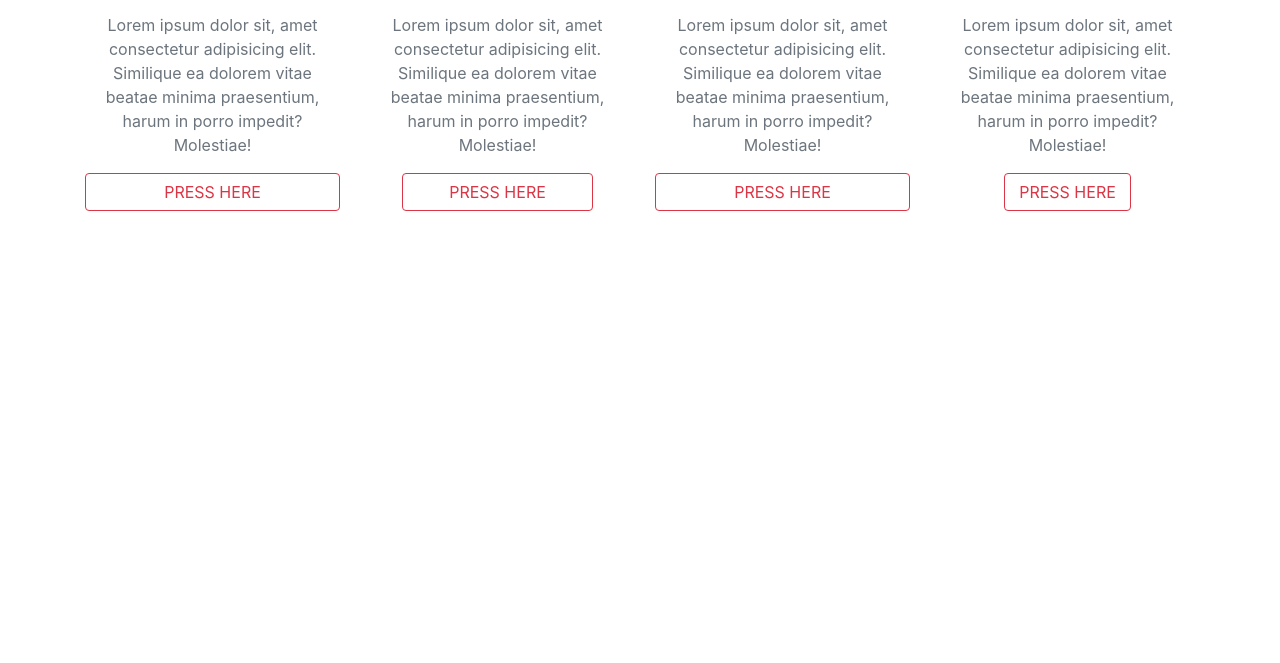
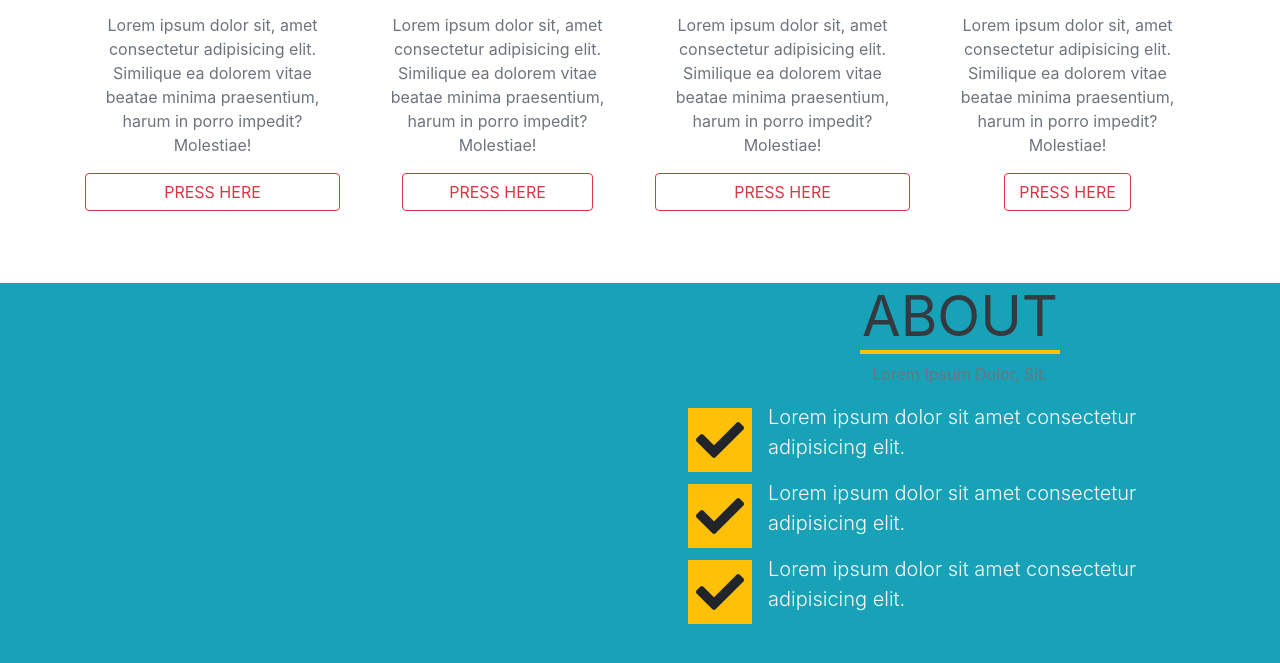
Before and after one commit to Yogesh9643/bootstrap_practice_project, a plain HTML site: page index.html in a window 1280 px wide. Shown: the part 1124-1787 px from the top of the page. Before the commit the page ends 1407 px from the top, so only its background shows below. Drawn offline with nearby package versions, Linux system fonts and the light colour scheme.

Commit message:
added about section

```diff
--- a/css/main.css
+++ b/css/main.css
@@ -7,3 +7,6 @@
     margin:0 auto;
     color:burlywood important;
 }
+.height-80{
+    min-height:80vh;
+}
--- a/index.html
+++ b/index.html
@@ -125,11 +125,75 @@
             >
           </div>
           <!--end of single column-->
+        </div>
+      </div>
+    </section>
+    <!--end of skill section-->
+
+
+
+    <!--start of about section-->
+    <section id="about" class="bg-info">
+      <div class="container-fluid">
+        <div class="row">
+          <!--about image col-->
+          <div class="col-md-6 about-picture height-80"></div>
+          <!--about image col-->
+          <div class="col-md-6 about-text height-80 px-5">
+            <!--this is for centering-->
+            <div class="about-text-center">
+              <!--start of title-->
+              <div class="row">
+                <div class="col text-center">
+                  <h1 class="display-4 text-uppercase text-dark mb-0">
+                    <strong>About</strong>
+                  </h1>
+                  <div class="title-underline bg-warning"></div>
+                  <p class="mt-2 text-capitalize text-muted">
+                    Lorem ipsum dolor, sit.
+                  </p>
+                </div>
+              </div>
+              <!--end of title-->
+              <!--single item-->
+              <div class="checkbox-item d-flex">
+                <i
+                  class="fas fa-check fa-3x p-2 bg-warning mr-3 align-self-center"
+                ></i>
+                <p class="text-light lead">
+                  Lorem ipsum dolor sit amet consectetur adipisicing elit.
+
+                </p>
+            </div>
+                <!--end of single item-->
+                <!--single item-->
+              <div class="checkbox-item d-flex">
+                <i
+                  class="fas fa-check fa-3x p-2 bg-warning mr-3 align-self-center"
+                ></i>
+                <p class="text-light lead">
+                  Lorem ipsum dolor sit amet consectetur adipisicing elit.
+
+                </p>
+            </div>
+                <!--end of single item-->
+                <!--single item-->
+              <div class="checkbox-item d-flex">
+                <i
+                  class="fas fa-check fa-3x p-2 bg-warning mr-3 align-self-center"
+                ></i>
+                <p class="text-light lead">
+                  Lorem ipsum dolor sit amet consectetur adipisicing elit.</p>
+
+
+              </div>
+               <!--end of single item-->
+
 
         </div>
       </div>
     </section>
-    <!--end of skill section-->
+    <!--end of comment section-->
     <!-- Optional JavaScript -->
     <!-- jQuery first, then Popper.js, then Bootstrap JS -->
     <script
```
